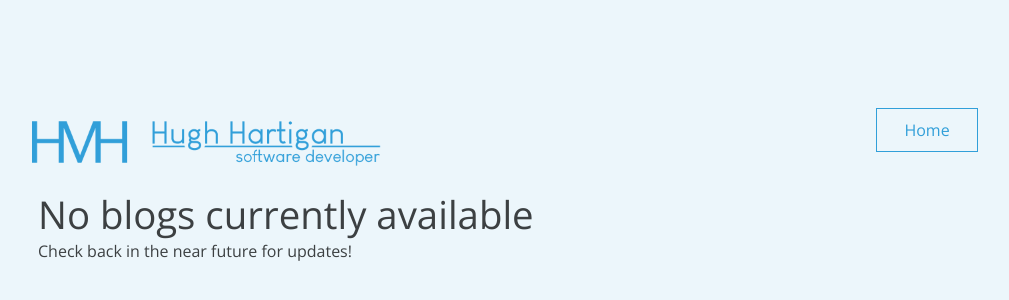
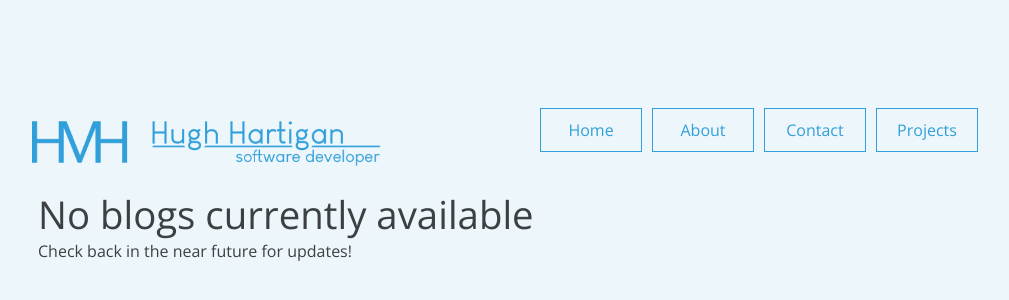
Before and after one commit to HartiganHM/hugh-hartigan-personal-site, a React (Create React App) app: page /blogs in a window 1280 px wide. Shown: the part 208-508 px from the top of the page, without its empty margins (142-1151 px from the left). Built offline with nearby package versions, Linux system fonts and the light colour scheme.

Commit message:
Add new header to Blogs component

```diff
--- a/src/Components/Blogs/Blogs.css
+++ b/src/Components/Blogs/Blogs.css
@@ -18,8 +18,11 @@
       background-size: contain;
       background-repeat: no-repeat;
       background-image: url("../../images/Wordmark-horizontal-blue.png"); }
-    .Blogs .wrapper .nav-link {
+    .Blogs .wrapper .nav-bar {
+      display: flex; }
+      .Blogs .wrapper .nav-bar .nav-link {
         align-self: baseline;
+        margin-left: 10px;
         width: 5rem;
         padding: 0.625rem;
         border: 1px solid #319fd9;
@@ -27,7 +30,7 @@
         text-align: center;
         text-decoration: none;
         transition: 0.5s ease-in-out; }
-      .Blogs .wrapper .nav-link:hover {
+        .Blogs .wrapper .nav-bar .nav-link:hover {
           border: 1px solid #319fd9;
           background-color: #319fd9;
           color: #f9f9f9;
--- a/src/Components/Blogs/Blogs.js
+++ b/src/Components/Blogs/Blogs.js
@@ -11,9 +11,20 @@ class Blogs extends Component {
       <div className="Blogs">
       <div className="wrapper">
       <span className="header-wordmark" />
+      <span className="nav-bar">
         <Link className="nav-link" to="/">
           Home
         </Link>
+        <Link className="nav-link" to="/about">
+          About
+        </Link>
+        <Link className="nav-link" to="/contact">
+          Contact
+        </Link>
+        <Link className="nav-link" to="/projects">
+          Projects
+        </Link>
+      </span>
     </div>
         <div className="card-container">{blogPosts}</div>
       </div>
--- a/src/Components/Blogs/Blogs.scss
+++ b/src/Components/Blogs/Blogs.scss
@@ -16,11 +16,15 @@
       @include horizontalWordmarkLogo;
       background-image: url('../../images/Wordmark-horizontal-blue.png');
     }
-    .nav-link {
-      align-self: baseline;
-      @include buttonAlternate;
-      &:hover {
-        @include buttonHoverAlternate;
+    .nav-bar {
+      display: flex;
+      .nav-link {
+        align-self: baseline;
+        margin-left: 10px;
+        @include buttonAlternate;
+        &:hover {
+          @include buttonHoverAlternate;
+        }
       }
     }
   }
```
Lines whose indentation alone changed are shown as unchanged.
